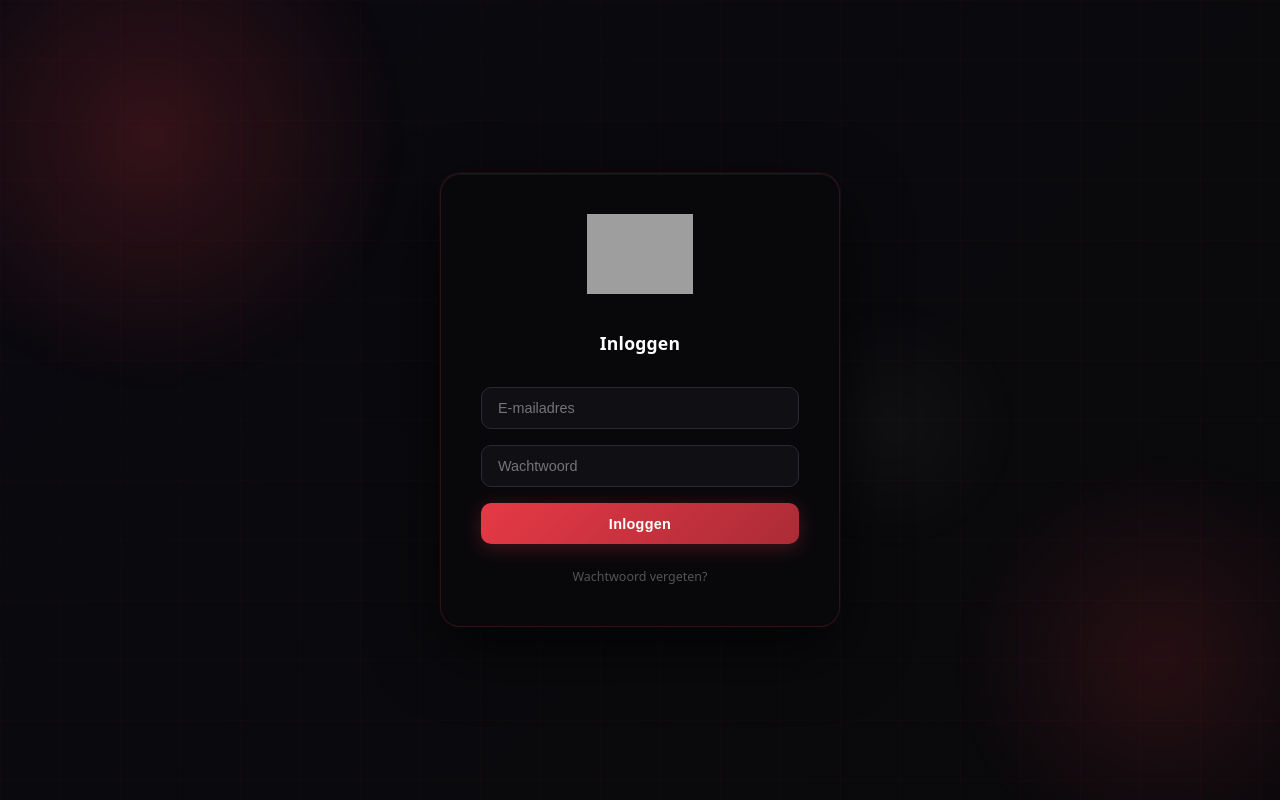
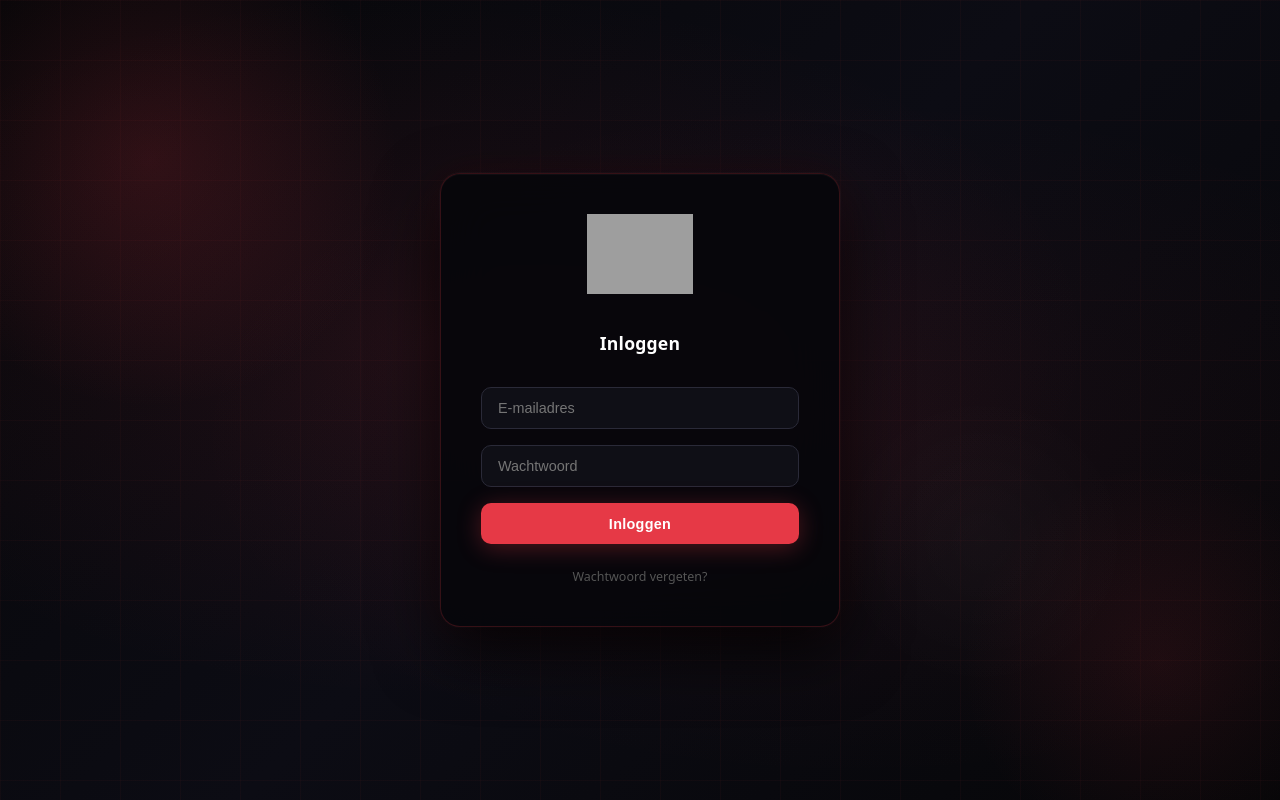
Before and after one commit to bryandezwart-portfolio/bdz, a Next.js app: page /cms/login in a window 1280 px wide. Built offline with nearby package versions, Linux system fonts and the light colour scheme; no server answers; the database is empty; grey boxes are pictures that could not be loaded.

Commit message:
fix: login achtergrond animatie via requestAnimationFrame

```diff
--- a/app/cms/login/page.tsx
+++ b/app/cms/login/page.tsx
@@ -1,5 +1,5 @@
 "use client";
-import { useState, useEffect } from "react";
+import { useState, useEffect, useRef } from "react";
 import Image from "next/image";
 import Link from "next/link";
 import { useRouter } from "next/navigation";
@@ -13,6 +13,11 @@ export default function CmsLoginPage() {
   const [loading, setLoading] = useState(false);
   const [loginBg, setLoginBg] = useState<string | null>(null);
   const [loginBgType, setLoginBgType] = useState<"image" | "video">("image");
+  const [orb1Y, setOrb1Y] = useState(0);
+  const [orb2Y, setOrb2Y] = useState(0);
+  const [bgPos, setBgPos] = useState(0);
+  const rafRef = useRef<number>(0);
+  const startRef = useRef<number>(0);
 
   useEffect(() => {
     fetch("/api/cms/save")
@@ -25,6 +30,20 @@ export default function CmsLoginPage() {
         }
       })
       .catch(() => {});
+  }, []);
+
+  // Animate orbs
+  useEffect(() => {
+    const animate = (ts: number) => {
+      if (!startRef.current) startRef.current = ts;
+      const t = (ts - startRef.current) / 1000;
+      setOrb1Y(Math.sin(t * 0.5) * 24);
+      setOrb2Y(Math.sin(t * 0.4 + 2) * 20);
+      setBgPos((t * 2) % 100);
+      rafRef.current = requestAnimationFrame(animate);
+    };
+    rafRef.current = requestAnimationFrame(animate);
+    return () => cancelAnimationFrame(rafRef.current);
   }, []);
 
   async function handleSubmit(e: React.FormEvent) {
@@ -49,116 +68,94 @@ export default function CmsLoginPage() {
   }
 
   const accent = cmsConfig.accentColor;
+  const hasCustomBg = loginBg && loginBgType === "image";
+  const hasVideoBg = loginBg && loginBgType === "video";
 
   return (
-    <>
-      <style>{`
-        @keyframes gradientShift {
-          0%   { background-position: 0% 50%; }
-          50%  { background-position: 100% 50%; }
-          100% { background-position: 0% 50%; }
-        }
-        @keyframes float {
-          0%, 100% { transform: translateY(0px) scale(1); }
-          50%       { transform: translateY(-20px) scale(1.05); }
-        }
-        .orb1 {
-          position: absolute;
-          width: 500px;
-          height: 500px;
-          border-radius: 50%;
-          background: radial-gradient(circle, ${accent}33 0%, transparent 70%);
-          top: -100px;
-          left: -100px;
-          animation: float 8s ease-in-out infinite;
-          pointer-events: none;
-        }
-        .orb2 {
-          position: absolute;
-          width: 400px;
-          height: 400px;
-          border-radius: 50%;
-          background: radial-gradient(circle, ${accent}22 0%, transparent 70%);
-          bottom: -80px;
-          right: -80px;
-          animation: float 10s ease-in-out infinite reverse;
-          pointer-events: none;
-        }
-        .orb3 {
-          position: absolute;
-          width: 250px;
-          height: 250px;
-          border-radius: 50%;
-          background: radial-gradient(circle, #ffffff08 0%, transparent 70%);
-          top: 40%;
-          left: 60%;
-          animation: float 12s ease-in-out infinite;
-          pointer-events: none;
-        }
-      `}</style>
     <div style={{
       minHeight: "100vh",
       display: "flex",
       alignItems: "center",
       justifyContent: "center",
-        background: loginBg && loginBgType === "image"
+      background: hasCustomBg
         ? `url('${loginBg}') center/cover`
-          : "linear-gradient(135deg, #060608 0%, #0d0d14 25%, #080810 50%, #0a0a0d 75%, #060608 100%)",
-        backgroundSize: loginBg && loginBgType === "image" ? "cover" : "400% 400%",
-        animation: !loginBg ? "gradientShift 15s ease infinite" : undefined,
+        : `radial-gradient(ellipse at ${30 + bgPos * 0.4}% ${40 + orb1Y * 0.3}%, ${accent}18 0%, transparent 55%),
+           radial-gradient(ellipse at ${70 - bgPos * 0.3}% ${60 + orb2Y * 0.3}%, ${accent}0f 0%, transparent 55%),
+           linear-gradient(135deg, #060608 0%, #0c0c14 50%, #060608 100%)`,
       fontFamily: "system-ui, sans-serif",
       position: "relative",
       overflow: "hidden",
     }}>
-        {/* Animated orbs — alleen als er geen eigen achtergrond is */}
-        {!loginBg && (
-          <>
-            <div className="orb1" />
-            <div className="orb2" />
-            <div className="orb3" />
-          </>
-        )}
-
       {/* Video achtergrond */}
-        {loginBg && loginBgType === "video" && (
+      {hasVideoBg && (
         <video
           src={loginBg}
           autoPlay
           muted
           loop
           playsInline
-            style={{
-              position: "absolute",
-              inset: 0,
-              width: "100%",
-              height: "100%",
-              objectFit: "cover",
-              zIndex: 0,
-            }}
+          style={{ position: "absolute", inset: 0, width: "100%", height: "100%", objectFit: "cover", zIndex: 0 }}
         />
       )}
 
-        {/* Grid overlay voor texture */}
+      {/* Floating orbs */}
       {!loginBg && (
+        <>
+          <div style={{
+            position: "absolute",
+            width: 500,
+            height: 500,
+            borderRadius: "50%",
+            background: `radial-gradient(circle, ${accent}28 0%, transparent 70%)`,
+            top: -100 + orb1Y,
+            left: -100,
+            pointerEvents: "none",
+            transition: "top 0.05s linear",
+          }} />
+          <div style={{
+            position: "absolute",
+            width: 400,
+            height: 400,
+            borderRadius: "50%",
+            background: `radial-gradient(circle, ${accent}18 0%, transparent 70%)`,
+            bottom: -80 - orb2Y,
+            right: -80,
+            pointerEvents: "none",
+            transition: "bottom 0.05s linear",
+          }} />
+          <div style={{
+            position: "absolute",
+            width: 300,
+            height: 300,
+            borderRadius: "50%",
+            background: `radial-gradient(circle, #ffffff06 0%, transparent 70%)`,
+            top: "50%",
+            left: "65%",
+            transform: `translateY(${orb2Y * 0.5}px)`,
+            pointerEvents: "none",
+          }} />
+          {/* Grid texture */}
           <div style={{
             position: "absolute",
             inset: 0,
-            backgroundImage: `linear-gradient(${accent}08 1px, transparent 1px), linear-gradient(90deg, ${accent}08 1px, transparent 1px)`,
+            backgroundImage: `linear-gradient(${accent}09 1px, transparent 1px), linear-gradient(90deg, ${accent}09 1px, transparent 1px)`,
             backgroundSize: "60px 60px",
             pointerEvents: "none",
           }} />
+        </>
       )}
 
+      {/* Login kaart */}
       <div style={{ position: "relative", zIndex: 1, width: "100%", display: "flex", justifyContent: "center", padding: "1rem" }}>
         <div style={{
           width: "100%",
           maxWidth: 400,
           padding: "2.5rem",
-            background: "rgba(8,8,12,0.88)",
+          background: "rgba(6,6,10,0.90)",
           borderRadius: 20,
-            border: `1px solid ${accent}30`,
-            boxShadow: `0 24px 64px rgba(0,0,0,0.7), 0 0 0 1px #ffffff08, inset 0 1px 0 #ffffff0a`,
-            backdropFilter: "blur(20px)",
+          border: `1px solid ${accent}35`,
+          boxShadow: `0 24px 64px rgba(0,0,0,0.8), 0 0 0 1px #ffffff06, inset 0 1px 0 #ffffff08, 0 0 40px ${accent}12`,
+          backdropFilter: "blur(24px)",
         }}>
           <div style={{ textAlign: "center", marginBottom: "2rem" }}>
             <Image
@@ -170,14 +167,7 @@ export default function CmsLoginPage() {
             />
           </div>
 
-            <h1 style={{
-              color: "#fff",
-              fontSize: "1.1rem",
-              fontWeight: 600,
-              textAlign: "center",
-              marginBottom: "2rem",
-              letterSpacing: "0.01em",
-            }}>
+          <h1 style={{ color: "#fff", fontSize: "1.1rem", fontWeight: 600, textAlign: "center", marginBottom: "2rem", letterSpacing: "0.01em" }}>
             Inloggen
           </h1>
 
@@ -189,20 +179,9 @@ export default function CmsLoginPage() {
               onChange={(e) => setUsername(e.target.value)}
               required
               autoComplete="username"
-                style={{
-                  width: "100%",
-                  padding: "0.75rem 1rem",
-                  background: "#0f0f14",
-                  border: "1px solid #2a2a35",
-                  borderRadius: 10,
-                  color: "#fff",
-                  fontSize: "0.9rem",
-                  outline: "none",
-                  boxSizing: "border-box",
-                  transition: "border-color 0.2s",
-                }}
+              style={{ width: "100%", padding: "0.75rem 1rem", background: "#0f0f16", border: "1px solid #2a2a38", borderRadius: 10, color: "#fff", fontSize: "0.9rem", outline: "none", boxSizing: "border-box" }}
               onFocus={(e) => e.target.style.borderColor = accent}
-                onBlur={(e) => e.target.style.borderColor = "#2a2a35"}
+              onBlur={(e) => e.target.style.borderColor = "#2a2a38"}
             />
             <input
               type="password"
@@ -211,32 +190,13 @@ export default function CmsLoginPage() {
               onChange={(e) => setPassword(e.target.value)}
               required
               autoComplete="current-password"
-                style={{
-                  width: "100%",
-                  padding: "0.75rem 1rem",
-                  background: "#0f0f14",
-                  border: "1px solid #2a2a35",
-                  borderRadius: 10,
-                  color: "#fff",
-                  fontSize: "0.9rem",
-                  outline: "none",
-                  boxSizing: "border-box",
-                  transition: "border-color 0.2s",
-                }}
+              style={{ width: "100%", padding: "0.75rem 1rem", background: "#0f0f16", border: "1px solid #2a2a38", borderRadius: 10, color: "#fff", fontSize: "0.9rem", outline: "none", boxSizing: "border-box" }}
               onFocus={(e) => e.target.style.borderColor = accent}
-                onBlur={(e) => e.target.style.borderColor = "#2a2a35"}
+              onBlur={(e) => e.target.style.borderColor = "#2a2a38"}
             />
 
             {error && (
-                <p style={{
-                  color: accent,
-                  fontSize: "0.8rem",
-                  background: `${accent}18`,
-                  border: `1px solid ${accent}44`,
-                  borderRadius: 8,
-                  padding: "0.6rem 0.85rem",
-                  margin: 0,
-                }}>
+              <p style={{ color: accent, fontSize: "0.8rem", background: `${accent}18`, border: `1px solid ${accent}44`, borderRadius: 8, padding: "0.6rem 0.85rem", margin: 0 }}>
                 {error}
               </p>
             )}
@@ -246,28 +206,22 @@ export default function CmsLoginPage() {
               disabled={loading}
               style={{
                 padding: "0.78rem",
-                  background: loading ? "#333" : `linear-gradient(135deg, ${accent}, ${accent}bb)`,
+                background: loading ? "#333" : accent,
                 color: "#fff",
                 border: "none",
                 borderRadius: 10,
                 fontSize: "0.9rem",
                 fontWeight: 600,
                 cursor: loading ? "not-allowed" : "pointer",
-                  transition: "opacity 0.2s, transform 0.1s",
-                  boxShadow: loading ? "none" : `0 4px 20px ${accent}44`,
+                boxShadow: loading ? "none" : `0 4px 24px ${accent}50`,
                 letterSpacing: "0.02em",
               }}
-                onMouseOver={(e) => { if (!loading) (e.target as HTMLButtonElement).style.opacity = "0.9"; }}
-                onMouseOut={(e) => { (e.target as HTMLButtonElement).style.opacity = "1"; }}
             >
               {loading ? "Bezig..." : "Inloggen"}
             </button>
 
             <div style={{ textAlign: "center", marginTop: "0.25rem" }}>
-                <Link
-                  href="/cms/login/forgot"
-                  style={{ color: "#555", fontSize: "0.78rem", textDecoration: "none" }}
-                >
+              <Link href="/cms/login/forgot" style={{ color: "#555", fontSize: "0.78rem", textDecoration: "none" }}>
                 Wachtwoord vergeten?
               </Link>
             </div>
@@ -275,6 +229,5 @@ export default function CmsLoginPage() {
         </div>
       </div>
     </div>
-    </>
   );
 }
```
Lines whose indentation alone changed are shown as unchanged.
